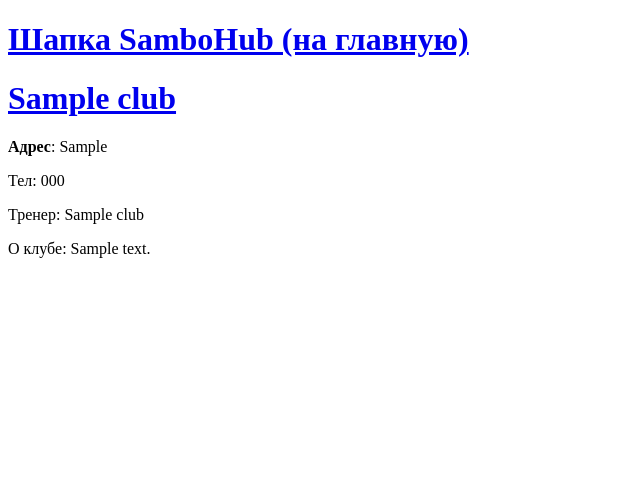
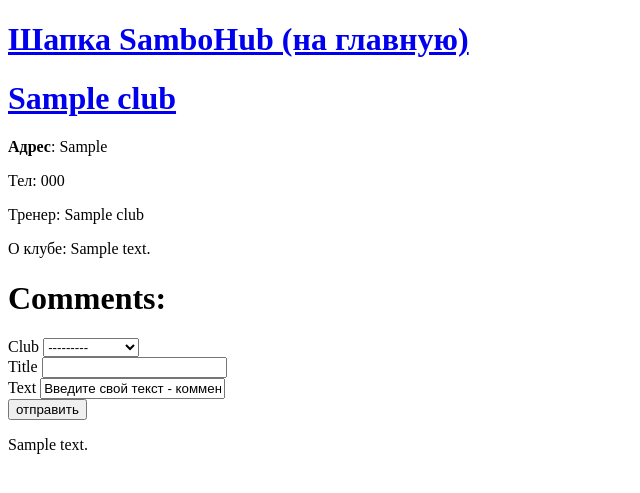
Before and after one commit to mascai/sphere, a Django app: page /1/ in a window 1280 px wide. Shown: the top 493 px of the page, without its empty margins (0-640 px from the left). Run offline with Django 3.2, Linux system fonts and the light colour scheme; tables that the repository leaves empty hold one stand-in row (values such as "Sample post").

Commit message:
Add comments form and output comment

```diff
--- a/model/forms.py
+++ b/model/forms.py
@@ -1,6 +1,12 @@
 from django import forms
 from django.contrib.auth.models import User
-from model.models import Club, UserProfile
+from model.models import Club, UserProfile, Comment
+
+class CommentForm(forms.ModelForm):
+	#club = forms.ModelChoiceField(queryset=Club.objects.all(), widget=forms.HiddenInput())
+    class Meta:
+        model = Comment
+        fields = ('club', 'title', 'text',)
 
 class UserForm(forms.ModelForm):
     password = forms.CharField(widget=forms.PasswordInput())
--- a/model/models.py
+++ b/model/models.py
@@ -45,6 +45,7 @@
         blank = True,
         null = True
     )
+    title = models.CharField(max_length=200, blank=True, null=True)
     text = models.CharField(max_length=200, default = 'Введите свой текст - комментарий') # comment text
     created_date = models.DateTimeField(
             default=timezone.now)
--- a/model/templates/model/club_detail.html
+++ b/model/templates/model/club_detail.html
@@ -6,6 +6,30 @@
             <p>Тел: {{ post.phone_number}}
             <p>Тренер: {{ post.coach_name}}
             <p>О клубе: {{ post.text}}
+        </div>
+
+        <div>
+
+        	<h1> Comments: </h1>
 
         </div>
+
+        <form method="post">
+        {% csrf_token %}
+        {% for field in form %}
+            <div>
+               {{field.label}} {{field}}
+            </div>
+        {% endfor %}
+        <input type="submit" value="отправить"/>
+        </form>
+
+
+        {% for comment in comments%}
+        <div>
+            <p>{{ comment.text }}</p>
+        </div>
+        {% endfor %}
+
+
 {% endblock %}
--- a/model/views.py
+++ b/model/views.py
@@ -1,13 +1,16 @@
 # -*- coding: utf-8 -*-
 from django.shortcuts import render, get_object_or_404
 from django.utils import timezone
-from .models import Club, Event
-from model.forms import UserForm, UserProfileForm
+from .models import Club, Event, Comment
+from model.forms import UserForm, UserProfileForm, CommentForm
 from django.contrib.auth import authenticate, login
 from django.http import HttpResponseRedirect, HttpResponse
 from django.contrib.auth.decorators import login_required
 from django.contrib.auth import logout
 
+#def comment_new(request):
+#        form = CommentForm()
+#        return render(request, 'model/comment_edit.html', {'form': form})
 
 def post_list(request):
     posts = Club.objects.filter(published_date__lte=timezone.now()).order_by('published_date')
@@ -24,7 +27,22 @@
 
 def club_detail(request, club_id):
     post = get_object_or_404(Club, id=club_id) #если объект найден, то вернет id в перем house
-    return render(request, "model/club_detail.html", {'post': post })
+    form = CommentForm(request.POST or None, initial={
+        "post": post
+    })
+    #comments = Comment.objects.get(post.title)
+    comments = Comment.objects.select_related().filter(club = club_id)
+    if request.method == 'POST':
+        #form = CommentForm(request.POST)
+        if form.is_valid():
+            #form = form.save(commit=False)
+            form.author = request.user
+            form.published_date = timezone.now()
+            form.save()
+            form = CommentForm()
+    else:
+        form = CommentForm()
+    return render(request, "model/club_detail.html", {'post': post, 'form': form, 'comments': comments })
 
 
 
```
Also changed, not shown: model/migrations/0009_comment_title.py (added), 5 other files.
